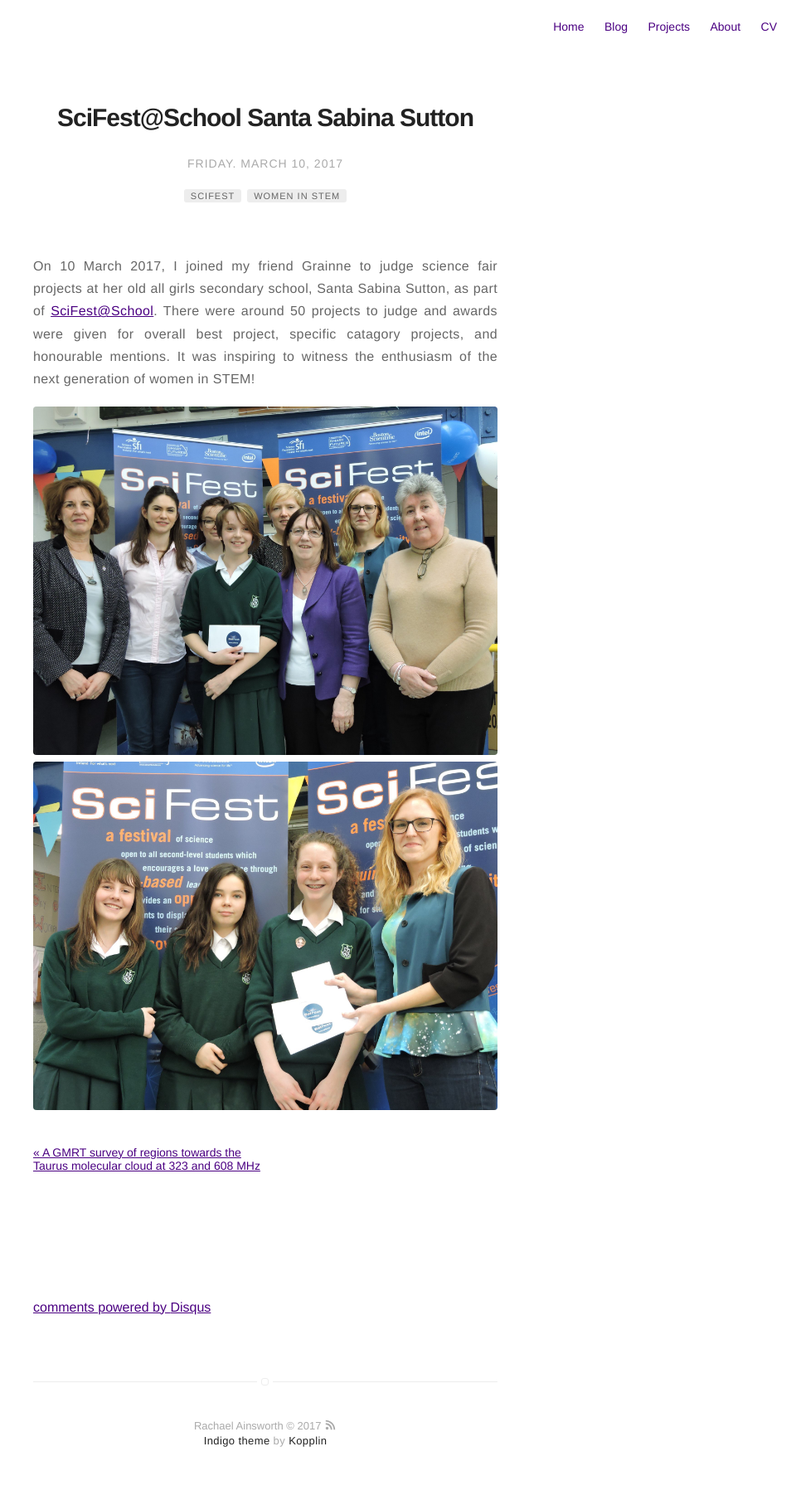
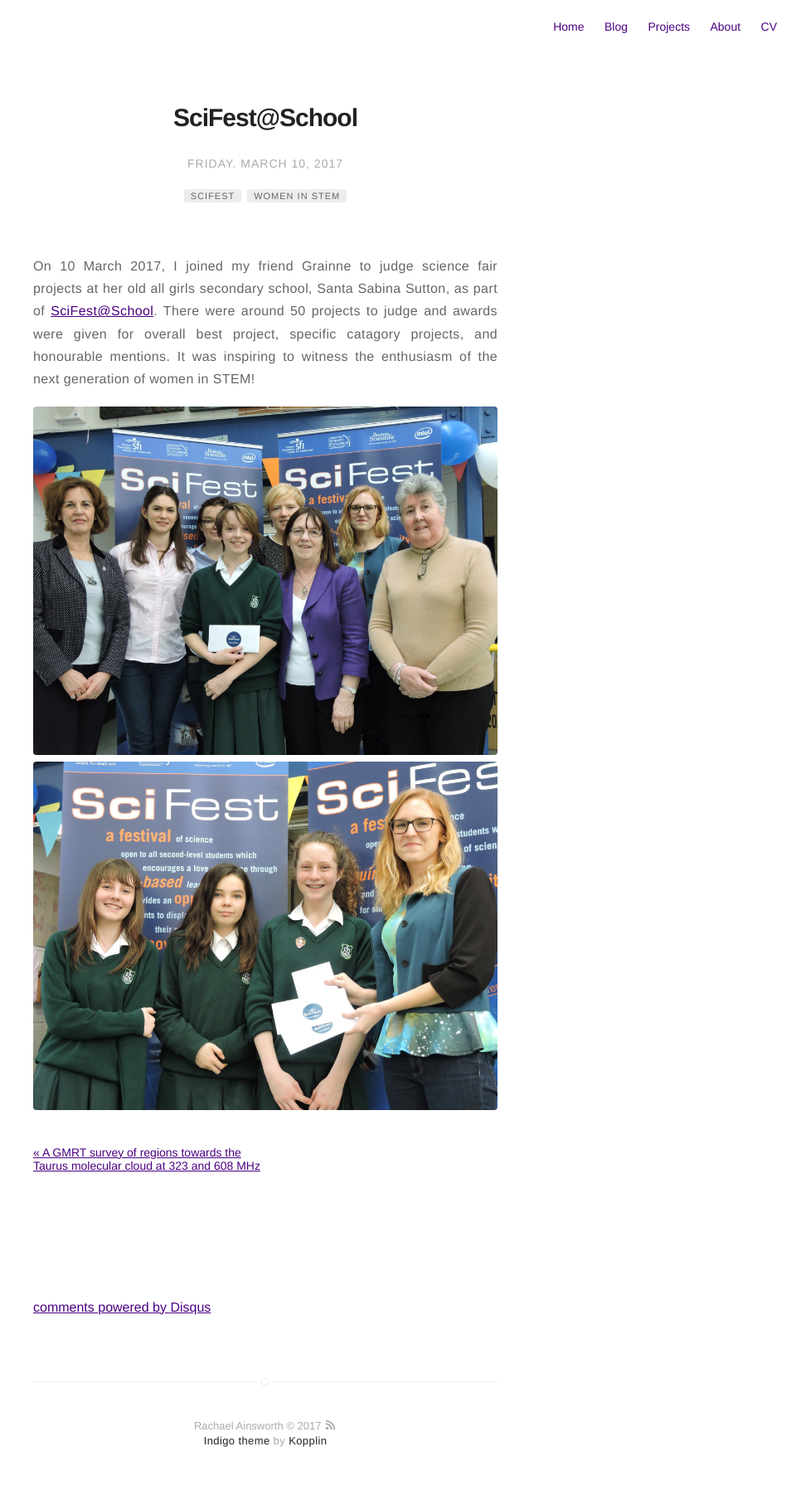
Before and after one commit to rainsworth/rainsworth.github.io_old, a Jekyll site: the page built from _posts/2017-03-10-SciFest.markdown, in a window 1280 px wide. Shown: the whole page at 83% size, without its empty margins (320-1280 px from the left). Built offline with Jekyll 4.4.1, drawn with Linux system fonts in a browser that asks for light colours; comment, search, counter and statistics services are not loaded.

Commit message:
Update 2017-03-10-SciFest.markdown

```diff
--- a/_posts/2017-03-10-SciFest.markdown
+++ b/_posts/2017-03-10-SciFest.markdown
@@ -1,5 +1,5 @@
 ---
-title: "SciFest@School Santa Sabina Sutton"
+title: "SciFest@School"
 layout: post
 date: 2017-03-10 17:00
 image:
```
